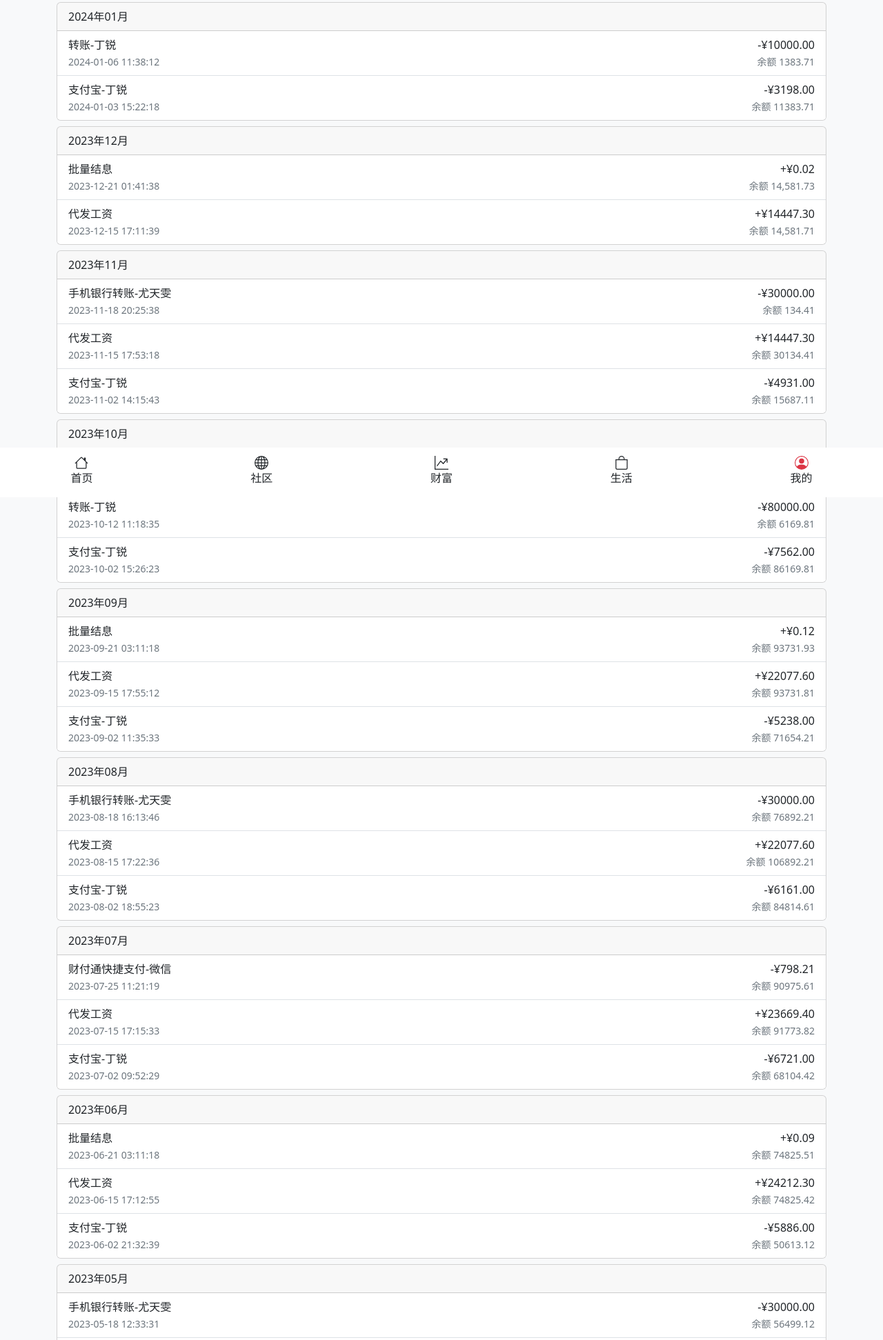
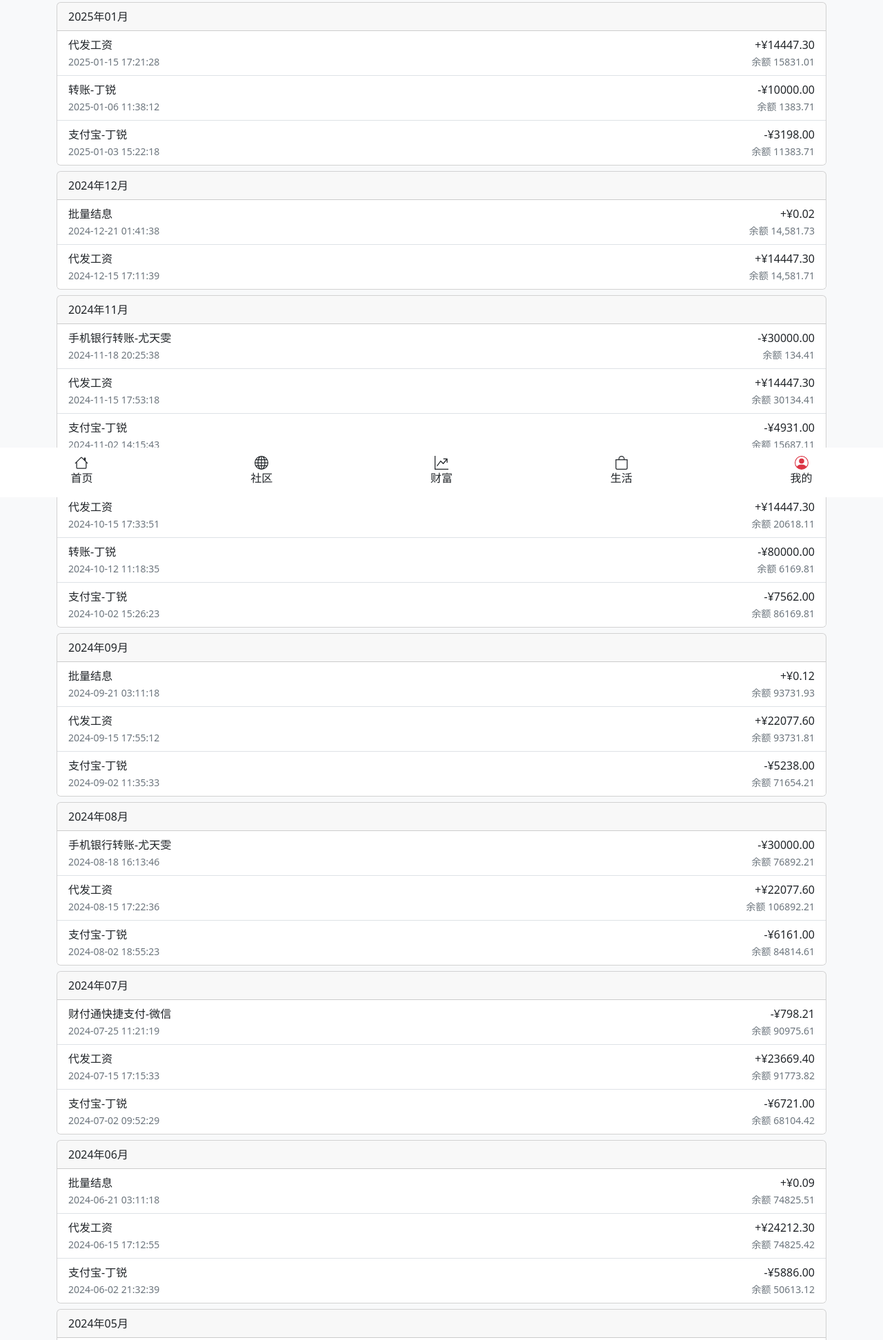
Before and after one commit to Ryanxbear/bankify, a website: page details.html in a window 1280 px wide. Shown: the part 79-2022 px from the top of the page at 69% size. Drawn offline with Linux system fonts and the light colour scheme.

Commit message:
update details

```diff
--- a/details.html
+++ b/details.html
@@ -35,13 +35,27 @@
         <div class="row">
           <div class="col">
             <div class="card mb-2">
-              <div class="card-header">2024年01月</div>
+              <div class="card-header">2025年01月</div>
               <ul class="list-group list-group-flush">
                 <li class="list-group-item">
                   <div class="row">
                     <div class="col">
+                      代发工资<br /><span class="small text-secondary"
+                        >2025-01-15 17:21:28</span
+                      >
+                    </div>
+                    <div class="col text-end">
+                      +¥14447.30<br /><span class="small text-secondary"
+                        >余额 15831.01</span
+                      >
+                    </div>
+                  </div>
+                </li>
+                <li class="list-group-item">
+                  <div class="row">
+                    <div class="col">
                       转账-丁锐<br /><span class="small text-secondary"
-                        >2024-01-06 11:38:12</span
+                        >2025-01-06 11:38:12</span
                       >
                     </div>
                     <div class="col text-end">
@@ -55,7 +69,7 @@
                   <div class="row">
                     <div class="col">
                       支付宝-丁锐<br /><span class="small text-secondary"
-                        >2024-01-03 15:22:18</span
+                        >2025-01-03 15:22:18</span
                       >
                     </div>
                     <div class="col text-end">
@@ -68,13 +82,13 @@
               </ul>
             </div>
             <div class="card mb-2">
-              <div class="card-header">2023年12月</div>
+              <div class="card-header">2024年12月</div>
               <ul class="list-group list-group-flush">
                 <li class="list-group-item">
                   <div class="row">
                     <div class="col">
                       批量结息<br /><span class="small text-secondary"
-                        >2023-12-21 01:41:38</span
+                        >2024-12-21 01:41:38</span
                       >
                     </div>
                     <div class="col text-end">
@@ -88,7 +102,7 @@
                   <div class="row">
                     <div class="col">
                       代发工资<br /><span class="small text-secondary"
-                        >2023-12-15 17:11:39</span
+                        >2024-12-15 17:11:39</span
                       >
                     </div>
                     <div class="col text-end">
@@ -101,14 +115,14 @@
               </ul>
             </div>
             <div class="card mb-2">
-              <div class="card-header">2023年11月</div>
+              <div class="card-header">2024年11月</div>
               <ul class="list-group list-group-flush">
                 <li class="list-group-item">
                   <div class="row">
                     <div class="col">
                       手机银行转账-尤天雯<br /><span
                         class="small text-secondary"
-                        >2023-11-18 20:25:38</span
+                        >2024-11-18 20:25:38</span
                       >
                     </div>
                     <div class="col text-end">
@@ -122,7 +136,7 @@
                   <div class="row">
                     <div class="col">
                       代发工资<br /><span class="small text-secondary"
-                        >2023-11-15 17:53:18</span
+                        >2024-11-15 17:53:18</span
                       >
                     </div>
                     <div class="col text-end">
@@ -136,7 +150,7 @@
                   <div class="row">
                     <div class="col">
                       支付宝-丁锐<br /><span class="small text-secondary"
-                        >2023-11-02 14:15:43</span
+                        >2024-11-02 14:15:43</span
                       >
                     </div>
                     <div class="col text-end">
@@ -149,13 +163,13 @@
               </ul>
             </div>
             <div class="card mb-2">
-              <div class="card-header">2023年10月</div>
+              <div class="card-header">2024年10月</div>
               <ul class="list-group list-group-flush">
                 <li class="list-group-item">
                   <div class="row">
                     <div class="col">
                       代发工资<br /><span class="small text-secondary"
-                        >2023-10-15 17:33:51</span
+                        >2024-10-15 17:33:51</span
                       >
                     </div>
                     <div class="col text-end">
@@ -169,7 +183,7 @@
                   <div class="row">
                     <div class="col">
                       转账-丁锐<br /><span class="small text-secondary"
-                        >2023-10-12 11:18:35</span
+                        >2024-10-12 11:18:35</span
                       >
                     </div>
                     <div class="col text-end">
@@ -183,7 +197,7 @@
                   <div class="row">
                     <div class="col">
                       支付宝-丁锐<br /><span class="small text-secondary"
-                        >2023-10-02 15:26:23</span
+                        >2024-10-02 15:26:23</span
                       >
                     </div>
                     <div class="col text-end">
@@ -196,13 +210,13 @@
               </ul>
             </div>
             <div class="card mb-2">
-              <div class="card-header">2023年09月</div>
+              <div class="card-header">2024年09月</div>
               <ul class="list-group list-group-flush">
                 <li class="list-group-item">
                   <div class="row">
                     <div class="col">
                       批量结息<br /><span class="small text-secondary"
-                        >2023-09-21 03:11:18</span
+                        >2024-09-21 03:11:18</span
                       >
                     </div>
                     <div class="col text-end">
@@ -216,7 +230,7 @@
                   <div class="row">
                     <div class="col">
                       代发工资<br /><span class="small text-secondary"
-                        >2023-09-15 17:55:12</span
+                        >2024-09-15 17:55:12</span
                       >
                     </div>
                     <div class="col text-end">
@@ -230,7 +244,7 @@
                   <div class="row">
                     <div class="col">
                       支付宝-丁锐<br /><span class="small text-secondary"
-                        >2023-09-02 11:35:33</span
+                        >2024-09-02 11:35:33</span
                       >
                     </div>
                     <div class="col text-end">
@@ -243,14 +257,14 @@
               </ul>
             </div>
             <div class="card mb-2">
-              <div class="card-header">2023年08月</div>
+              <div class="card-header">2024年08月</div>
               <ul class="list-group list-group-flush">
                 <li class="list-group-item">
                   <div class="row">
                     <div class="col">
                       手机银行转账-尤天雯<br /><span
                         class="small text-secondary"
-                        >2023-08-18 16:13:46</span
+                        >2024-08-18 16:13:46</span
                       >
                     </div>
                     <div class="col text-end">
@@ -264,7 +278,7 @@
                   <div class="row">
                     <div class="col">
                       代发工资<br /><span class="small text-secondary"
-                        >2023-08-15 17:22:36</span
+                        >2024-08-15 17:22:36</span
                       >
                     </div>
                     <div class="col text-end">
@@ -278,7 +292,7 @@
                   <div class="row">
                     <div class="col">
                       支付宝-丁锐<br /><span class="small text-secondary"
-                        >2023-08-02 18:55:23</span
+                        >2024-08-02 18:55:23</span
                       >
                     </div>
                     <div class="col text-end">
@@ -291,14 +305,14 @@
               </ul>
             </div>
             <div class="card mb-2">
-              <div class="card-header">2023年07月</div>
+              <div class="card-header">2024年07月</div>
               <ul class="list-group list-group-flush">
                 <li class="list-group-item">
                   <div class="row">
                     <div class="col">
                       财付通快捷支付-微信<br /><span
                         class="small text-secondary"
-                        >2023-07-25 11:21:19</span
+                        >2024-07-25 11:21:19</span
                       >
                     </div>
                     <div class="col text-end">
@@ -312,7 +326,7 @@
                   <div class="row">
                     <div class="col">
                       代发工资<br /><span class="small text-secondary"
-                        >2023-07-15 17:15:33</span
+                        >2024-07-15 17:15:33</span
                       >
                     </div>
                     <div class="col text-end">
@@ -326,7 +340,7 @@
                   <div class="row">
                     <div class="col">
                       支付宝-丁锐<br /><span class="small text-secondary"
-                        >2023-07-02 09:52:29</span
+                        >2024-07-02 09:52:29</span
                       >
                     </div>
                     <div class="col text-end">
@@ -339,13 +353,13 @@
               </ul>
             </div>
             <div class="card mb-2">
-              <div class="card-header">2023年06月</div>
+              <div class="card-header">2024年06月</div>
               <ul class="list-group list-group-flush">
                 <li class="list-group-item">
                   <div class="row">
                     <div class="col">
                       批量结息<br /><span class="small text-secondary"
-                        >2023-06-21 03:11:18</span
+                        >2024-06-21 03:11:18</span
                       >
                     </div>
                     <div class="col text-end">
@@ -359,7 +373,7 @@
                   <div class="row">
                     <div class="col">
                       代发工资<br /><span class="small text-secondary"
-                        >2023-06-15 17:12:55</span
+                        >2024-06-15 17:12:55</span
                       >
                     </div>
                     <div class="col text-end">
@@ -373,7 +387,7 @@
                   <div class="row">
                     <div class="col">
                       支付宝-丁锐<br /><span class="small text-secondary"
-                        >2023-06-02 21:32:39</span
+                        >2024-06-02 21:32:39</span
                       >
                     </div>
                     <div class="col text-end">
@@ -386,14 +400,14 @@
               </ul>
             </div>
             <div class="card mb-2">
-              <div class="card-header">2023年05月</div>
+              <div class="card-header">2024年05月</div>
               <ul class="list-group list-group-flush">
                 <li class="list-group-item">
                   <div class="row">
                     <div class="col">
                       手机银行转账-尤天雯<br /><span
                         class="small text-secondary"
-                        >2023-05-18 12:33:31</span
+                        >2024-05-18 12:33:31</span
                       >
                     </div>
                     <div class="col text-end">
@@ -407,7 +421,7 @@
                   <div class="row">
                     <div class="col">
                       代发工资<br /><span class="small text-secondary"
-                        >2023-05-15 17:37:12</span
+                        >2024-05-15 17:37:12</span
                       >
                     </div>
                     <div class="col text-end">
@@ -421,7 +435,7 @@
                   <div class="row">
                     <div class="col">
                       支付宝-丁锐<br /><span class="small text-secondary"
-                        >2023-05-02 13:12:19</span
+                        >2024-05-02 13:12:19</span
                       >
                     </div>
                     <div class="col text-end">
@@ -434,13 +448,13 @@
               </ul>
             </div>
             <div class="card mb-2">
-              <div class="card-header">2023年04月</div>
+              <div class="card-header">2024年04月</div>
               <ul class="list-group list-group-flush">
                 <li class="list-group-item">
                   <div class="row">
                     <div class="col">
                       代发工资<br /><span class="small text-secondary"
-                        >2023-04-15 17:12:33</span
+                        >2024-04-15 17:12:33</span
                       >
                     </div>
                     <div class="col text-end">
@@ -453,14 +467,14 @@
               </ul>
             </div>
             <div class="card mb-2">
-              <div class="card-header">2023年03月</div>
+              <div class="card-header">2024年03月</div>
               <ul class="list-group list-group-flush">
                 <li class="list-group-item">
                   <div class="row">
                     <div class="col">
                       财付通快捷支付-微信<br /><span
                         class="small text-secondary"
-                        >2023-03-23 15:25:31</span
+                        >2024-03-23 15:25:31</span
                       >
                     </div>
                     <div class="col text-end">
@@ -474,7 +488,7 @@
                   <div class="row">
                     <div class="col">
                       批量结息<br /><span class="small text-secondary"
-                        >2023-03-21 01:41:38</span
+                        >2024-03-21 01:41:38</span
                       >
                     </div>
                     <div class="col text-end">
@@ -488,7 +502,7 @@
                   <div class="row">
                     <div class="col">
                       代发工资<br /><span class="small text-secondary"
-                        >2023-03-15 17:08:16</span
+                        >2024-03-15 17:08:16</span
                       >
                     </div>
                     <div class="col text-end">
@@ -502,7 +516,7 @@
                   <div class="row">
                     <div class="col">
                       支付宝-丁锐<br /><span class="small text-secondary"
-                        >2023-03-02 11:35:16</span
+                        >2024-03-02 11:35:16</span
                       >
                     </div>
                     <div class="col text-end">
@@ -515,14 +529,14 @@
               </ul>
             </div>
             <div class="card mb-2">
-              <div class="card-header">2023年02月</div>
+              <div class="card-header">2024年02月</div>
               <ul class="list-group list-group-flush">
                 <li class="list-group-item">
                   <div class="row">
                     <div class="col">
                       手机银行转账-尤天雯<br /><span
                         class="small text-secondary"
-                        >2023-02-18 10:41:38</span
+                        >2024-02-18 10:41:38</span
                       >
                     </div>
                     <div class="col text-end">
@@ -536,7 +550,7 @@
                   <div class="row">
                     <div class="col">
                       代发工资<br /><span class="small text-secondary"
-                        >2023-02-15 17:12:35</span
+                        >2024-02-15 17:12:35</span
                       >
                     </div>
                     <div class="col text-end">
@@ -549,13 +563,13 @@
               </ul>
             </div>
             <div class="card mb-2">
-              <div class="card-header">2023年01月</div>
+              <div class="card-header">2024年01月</div>
               <ul class="list-group list-group-flush">
                 <li class="list-group-item">
                   <div class="row">
                     <div class="col">
                       代发工资<br /><span class="small text-secondary"
-                        >2023-01-15 17:09:42</span
+                        >2024-01-15 17:09:42</span
                       >
                     </div>
                     <div class="col text-end">
```
Also changed, not shown: index.html (+1 -1 lines).
